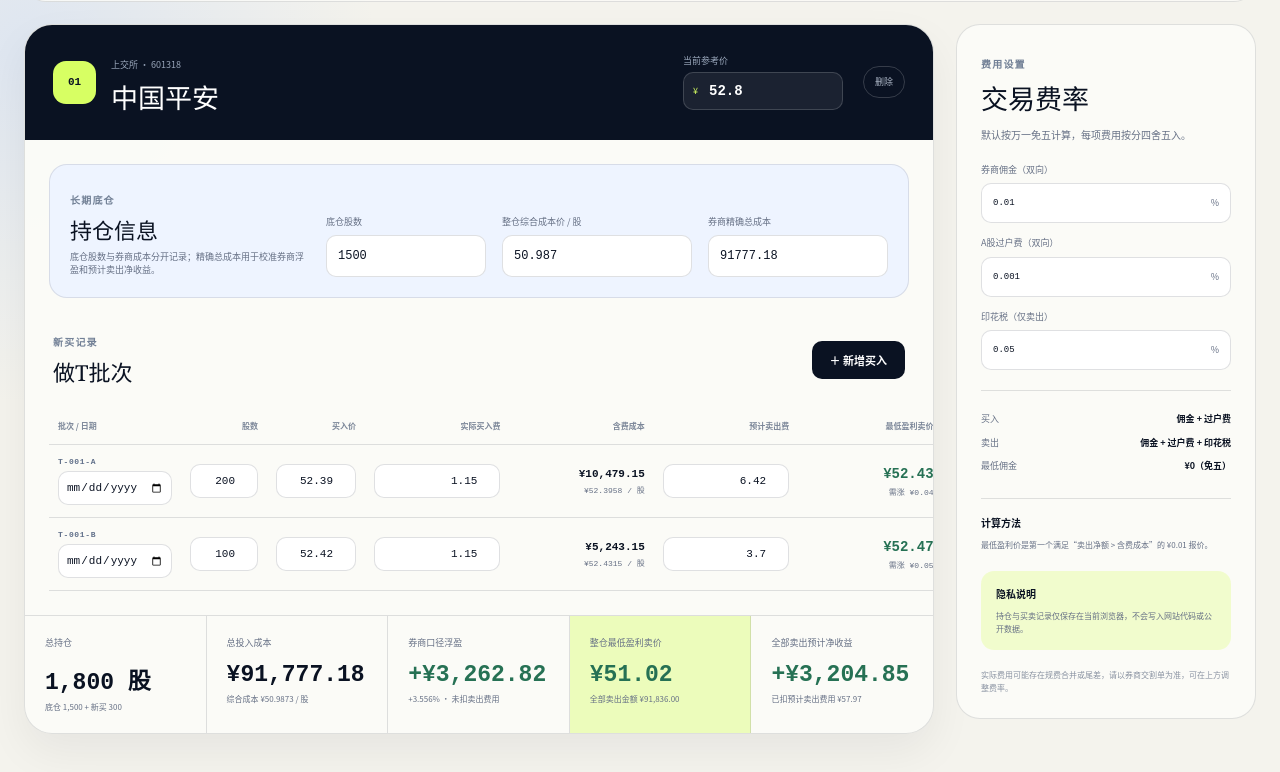
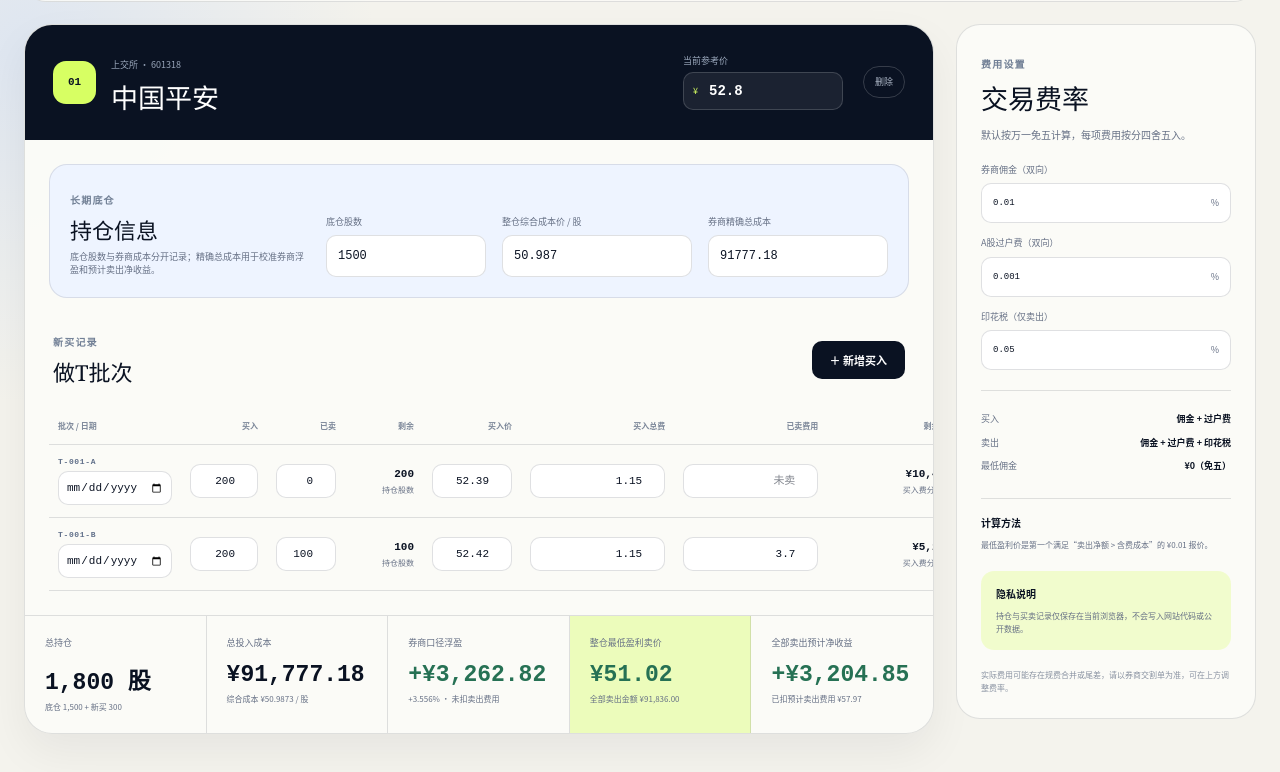
Before and after one commit to ai-stock-cn/private-stock-ledger-web, a Next.js app: page / in a window 1280 px wide. Shown: the part 590-1362 px from the top of the page. Built offline with nearby package versions, Linux system fonts and the light colour scheme.

Commit message:
Track sold shares in T lots

```diff
--- a/app/PortfolioCalculator.tsx
+++ b/app/PortfolioCalculator.tsx
@@ -4,6 +4,7 @@ import { useEffect, useMemo, useState } from "react";
 import {
   calculateBuyTransaction,
   calculateProfitAtPrice,
+  calculateRemainingLotCost,
   findMinimumProfitableSale,
   findMinimumProfitableSaleWithFixedFee,
   roundMoney,
@@ -23,8 +24,10 @@ type BuyLot = {
   batchId?: string;
   date: string;
   shares: number | null;
+  soldShares?: number | null;
   price: number | null;
   actualBuyFee?: number | null;
+  actualSoldFee?: number | null;
   expectedSellFee?: number | null;
 };
 
@@ -43,7 +46,7 @@ type FeeForm = {
 };
 
 type SavedPortfolio = {
-  version: 4;
+  version: 5;
   holdings: Holding[];
   fees: FeeForm;
 };
@@ -93,6 +96,7 @@ const DEFAULT_HOLDINGS: Holding[] = [
         batchId: "T-001-A",
         date: "",
         shares: 200,
+        soldShares: 0,
         price: 52.39,
         actualBuyFee: 1.15,
         expectedSellFee: 6.42,
@@ -101,16 +105,18 @@ const DEFAULT_HOLDINGS: Holding[] = [
         id: "lot-t-001-b",
         batchId: "T-001-B",
         date: "",
-        shares: 100,
+        shares: 200,
+        soldShares: 100,
         price: 52.42,
         actualBuyFee: 1.15,
-        expectedSellFee: 3.7,
+        actualSoldFee: 3.7,
+        expectedSellFee: null,
       },
     ],
   },
 ];
-const STORAGE_KEY = "private-stock-portfolio-v4";
-const PREVIOUS_STORAGE_KEYS = ["private-stock-portfolio-v3", "private-stock-portfolio-v2", "private-stock-portfolio-v1"];
+const STORAGE_KEY = "private-stock-portfolio-v5";
+const PREVIOUS_STORAGE_KEYS = ["private-stock-portfolio-v4", "private-stock-portfolio-v3", "private-stock-portfolio-v2", "private-stock-portfolio-v1"];
 const money = new Intl.NumberFormat("zh-CN", { minimumFractionDigits: 2, maximumFractionDigits: 2 });
 const precisePrice = new Intl.NumberFormat("zh-CN", { minimumFractionDigits: 2, maximumFractionDigits: 4 });
 const integer = new Intl.NumberFormat("zh-CN", { maximumFractionDigits: 0 });
@@ -127,7 +133,7 @@ export default function PortfolioCalculator() {
       const value = window.localStorage.getItem(STORAGE_KEY);
       if (value) {
         const saved = JSON.parse(value) as SavedPortfolio;
-        if (saved.version === 4 && Array.isArray(saved.holdings)) {
+        if (saved.version === 5 && Array.isArray(saved.holdings)) {
           setHoldings(saved.holdings);
           setFees(saved.fees ?? DEFAULT_FEES);
         }
@@ -136,8 +142,8 @@ export default function PortfolioCalculator() {
           .map((key) => window.localStorage.getItem(key))
           .find((item): item is string => Boolean(item));
         if (previousValue) {
-          const previous = JSON.parse(previousValue) as Omit<SavedPortfolio, "version"> & { version: 1 | 2 | 3 };
-          if ([1, 2, 3].includes(previous.version) && Array.isArray(previous.holdings)) {
+          const previous = JSON.parse(previousValue) as Omit<SavedPortfolio, "version"> & { version: 1 | 2 | 3 | 4 };
+          if ([1, 2, 3, 4].includes(previous.version) && Array.isArray(previous.holdings)) {
             setHoldings(mergeLedgerData(previous.holdings));
             setFees(previous.fees ?? DEFAULT_FEES);
           }
@@ -152,7 +158,7 @@ export default function PortfolioCalculator() {
 
   useEffect(() => {
     if (!isReady) return;
-    const saved: SavedPortfolio = { version: 4, holdings, fees };
+    const saved: SavedPortfolio = { version: 5, holdings, fees };
     window.localStorage.setItem(STORAGE_KEY, JSON.stringify(saved));
     setSavedAt(new Date().toLocaleTimeString("zh-CN", { hour: "2-digit", minute: "2-digit" }));
   }, [fees, holdings, isReady]);
@@ -193,8 +199,10 @@ export default function PortfolioCalculator() {
         batchId: "",
         date: localDate(),
         shares: null,
+        soldShares: 0,
         price: null,
         actualBuyFee: null,
+        actualSoldFee: null,
         expectedSellFee: null,
       }],
     } : holding));
@@ -258,8 +266,8 @@ export default function PortfolioCalculator() {
             const baseShares = holding.baseShares ?? 0;
             const lotTransactions = holding.lots
               .filter((lot) => (lot.shares ?? 0) > 0 && (lot.price ?? 0) > 0)
-              .map((lot) => ({ lot, buy: calculateLotBuy(lot, rates) }));
-            const newShares = lotTransactions.reduce((sum, item) => sum + item.buy.shares, 0);
+              .map((lot) => ({ lot, position: calculateLotPosition(lot, rates) }));
+            const newShares = lotTransactions.reduce((sum, item) => sum + item.position.remainingShares, 0);
             const totalShares = baseShares + newShares;
             const calculatedTotalCost = roundMoney(totalShares * (holding.baseUnitCost ?? 0));
             const totalCost = (holding.totalCostOverride ?? 0) > 0
@@ -293,29 +301,31 @@ export default function PortfolioCalculator() {
 
                 <div className="lot-heading"><div><span className="eyebrow">新买记录</span><h3>做T批次</h3></div><button type="button" onClick={() => addLot(holding.id)}>＋ 新增买入</button></div>
                 {holding.lots.length === 0 ? <div className="empty-lots">还没有新买记录。新增后自动计算最低盈利卖价。</div> : (
-                  <div className="lot-table-wrap"><table className="lot-table"><thead><tr><th>批次 / 日期</th><th>股数</th><th>买入价</th><th>实际买入费</th><th>含费成本</th><th>预计卖出费</th><th>最低盈利卖价</th><th>最低卖出金额</th><th /></tr></thead><tbody>
+                  <div className="lot-table-wrap"><table className="lot-table"><thead><tr><th>批次 / 日期</th><th>买入</th><th>已卖</th><th>剩余</th><th>买入价</th><th>买入总费</th><th>已卖费用</th><th>剩余含费成本</th><th>剩余预计卖出费</th><th>剩余最低盈利价</th><th /></tr></thead><tbody>
                     {holding.lots.map((lot) => {
                       const valid = (lot.shares ?? 0) > 0 && (lot.price ?? 0) > 0;
-                      const buy = calculateLotBuy(lot, rates);
-                      const minimumSale = valid
+                      const position = calculateLotPosition(lot, rates);
+                      const minimumSale = valid && position.remainingShares > 0
                         ? lot.expectedSellFee != null
                           ? findMinimumProfitableSaleWithFixedFee(
-                              buy.shares,
-                              buy.totalCost,
+                              position.remainingShares,
+                              position.remainingCost,
                               lot.expectedSellFee,
                               rates.priceTick,
                             )
-                          : findMinimumProfitableSale(buy.shares, buy.totalCost, rates)
+                          : findMinimumProfitableSale(position.remainingShares, position.remainingCost, rates)
                         : null;
                       return <tr key={lot.id}>
                         <td><span className="batch-id">{lot.batchId || "未编号"}</span><input aria-label="买入日期" type="date" value={lot.date} onChange={(event) => updateLot(holding.id, lot.id, { date: event.target.value })} /></td>
                         <td><input aria-label="买入股数" type="number" min="0" step="100" value={lot.shares ?? ""} onChange={(event) => updateLot(holding.id, lot.id, { shares: optionalNumber(event.target.value) })} placeholder="300" /></td>
+                        <td><input aria-label="已卖股数" type="number" min="0" max={lot.shares ?? undefined} step="100" value={lot.soldShares ?? 0} onChange={(event) => updateLot(holding.id, lot.id, { soldShares: optionalNumber(event.target.value) })} placeholder="0" /></td>
+                        <td><strong>{integer.format(position.remainingShares)}</strong><small>持仓股数</small></td>
                         <td><input aria-label="买入价格" type="number" min="0" step="0.01" value={lot.price ?? ""} onChange={(event) => updateLot(holding.id, lot.id, { price: optionalNumber(event.target.value) })} placeholder="52.39" /></td>
                         <td><input aria-label="实际买入费用" type="number" min="0" step="0.01" value={lot.actualBuyFee ?? ""} onChange={(event) => updateLot(holding.id, lot.id, { actualBuyFee: optionalNumber(event.target.value) })} placeholder={valid ? money.format(calculateBuyTransaction(lot.shares ?? 0, lot.price ?? 0, rates).totalFees) : "自动"} /></td>
-                        <td>{valid ? <><strong>¥{money.format(buy.totalCost)}</strong><small>¥{precisePrice.format(buy.unitCost)} / 股</small></> : "—"}</td>
+                        <td><input aria-label="已卖费用" type="number" min="0" step="0.01" value={lot.actualSoldFee ?? ""} onChange={(event) => updateLot(holding.id, lot.id, { actualSoldFee: optionalNumber(event.target.value) })} placeholder="未卖" /></td>
+                        <td>{valid ? <><strong>¥{money.format(position.remainingCost)}</strong><small>买入费分摊 ¥{money.format(position.remainingBuyFee)}</small></> : "—"}</td>
                         <td><input aria-label="预计卖出费用" type="number" min="0" step="0.01" value={lot.expectedSellFee ?? ""} onChange={(event) => updateLot(holding.id, lot.id, { expectedSellFee: optionalNumber(event.target.value) })} placeholder="按费率" /></td>
                         <td className="profit-price">{minimumSale ? <><strong>¥{money.format(minimumSale.minimumProfitPrice)}</strong><small>需涨 ¥{money.format(minimumSale.minimumProfitPrice - (lot.price ?? 0))}</small></> : "—"}</td>
-                        <td>{minimumSale ? <><strong>¥{money.format(minimumSale.grossAmount)}</strong><small>卖出费 ¥{money.format(minimumSale.totalFees)}</small></> : "—"}</td>
                         <td><button className="delete-lot" type="button" onClick={() => removeLot(holding.id, lot.id)}>×</button></td>
                       </tr>;
                     })}
@@ -367,6 +377,17 @@ function calculateLotBuy(lot: BuyLot, rates: AShareFeeRates) {
   };
 }
 
+function calculateLotPosition(lot: BuyLot, rates: AShareFeeRates) {
+  const buy = calculateLotBuy(lot, rates);
+  const remaining = calculateRemainingLotCost(
+    buy.shares,
+    buy.price,
+    buy.totalFees,
+    lot.soldShares ?? 0,
+  );
+  return { ...buy, ...remaining };
+}
+
 function mergeLedgerData(holdings: Holding[]): Holding[] {
   const importedHolding = DEFAULT_HOLDINGS[0];
   const existing = holdings.find((holding) => holding.symbol === importedHolding.symbol);
@@ -374,21 +395,30 @@ function mergeLedgerData(holdings: Holding[]): Holding[] {
 
   const mergedLots = existing.lots.map((lot) => {
     const importedLot = importedHolding.lots.find(
-      (candidate) => candidate.shares === lot.shares && candidate.price === lot.price,
+      (candidate) => candidate.id === lot.id
+        || candidate.batchId === lot.batchId
+        || (candidate.shares === lot.shares && candidate.price === lot.price),
     );
     return importedLot
       ? {
           ...lot,
+          shares: importedLot.shares,
+          soldShares: lot.soldShares ?? importedLot.soldShares,
           batchId: lot.batchId || importedLot.batchId,
           actualBuyFee: lot.actualBuyFee ?? importedLot.actualBuyFee,
-          expectedSellFee: lot.expectedSellFee ?? importedLot.expectedSellFee,
+          actualSoldFee: lot.actualSoldFee ?? importedLot.actualSoldFee,
+          expectedSellFee: importedLot.actualSoldFee != null
+            ? importedLot.expectedSellFee
+            : lot.expectedSellFee ?? importedLot.expectedSellFee,
         }
       : lot;
   });
 
   for (const importedLot of importedHolding.lots) {
     const alreadyPresent = mergedLots.some(
-      (lot) => lot.shares === importedLot.shares && lot.price === importedLot.price,
+      (lot) => lot.id === importedLot.id
+        || lot.batchId === importedLot.batchId
+        || (lot.shares === importedLot.shares && lot.price === importedLot.price),
     );
     if (!alreadyPresent) mergedLots.push(importedLot);
   }
--- a/app/globals.css
+++ b/app/globals.css
@@ -194,13 +194,14 @@ button { color: inherit; }
 .lot-heading button { min-height: 38px; border-radius: 10px; }
 .empty-lots { margin: 0 24px 24px; padding: 24px; border: 1px dashed rgba(10,18,34,.18); border-radius: 16px; color: var(--muted); font-size: 11px; text-align: center; }
 .lot-table-wrap { overflow-x: auto; padding: 0 24px 24px; }
-.lot-table { width: 100%; min-width: 1080px; border-collapse: collapse; table-layout: fixed; }
+.lot-table { width: 100%; min-width: 1280px; border-collapse: collapse; table-layout: fixed; }
 .lot-table th, .lot-table td { padding: 12px 9px; border-bottom: 1px solid var(--line); text-align: right; vertical-align: middle; }
 .lot-table th { color: #7c8799; font-size: 8px; font-weight: 600; }
 .lot-table td { font: 11px ui-monospace, monospace; }
 .lot-table th:first-child, .lot-table td:first-child { width: 132px; text-align: left; }
 .lot-table th:nth-child(2), .lot-table td:nth-child(2) { width: 86px; }
-.lot-table th:nth-child(3), .lot-table td:nth-child(3) { width: 98px; }
+.lot-table th:nth-child(3), .lot-table td:nth-child(3), .lot-table th:nth-child(4), .lot-table td:nth-child(4) { width: 78px; }
+.lot-table th:nth-child(5), .lot-table td:nth-child(5) { width: 98px; }
 .lot-table th:last-child, .lot-table td:last-child { width: 42px; }
 .lot-table input { height: 34px; padding: 0 7px; text-align: right; }
 .lot-table input[type="date"] { text-align: left; }
--- a/lib/trading-costs.d.ts
+++ b/lib/trading-costs.d.ts
@@ -26,6 +26,18 @@ export type SellTransaction = {
   netProceeds: number;
 };
 
+export type RemainingLotCost = {
+  boughtShares: number;
+  soldShares: number;
+  remainingShares: number;
+  buyFeePerShare: number;
+  soldBuyFee: number;
+  remainingBuyFee: number;
+  remainingGrossAmount: number;
+  remainingCost: number;
+  remainingUnitCost: number;
+};
+
 export type MinimumProfitableSale = {
   breakEvenPrice: number;
   minimumProfitPrice: number;
@@ -38,6 +50,7 @@ export type MinimumProfitableSale = {
 export const DEFAULT_A_SHARE_FEE_RATES: Readonly<AShareFeeRates>;
 export function roundMoney(value: number): number;
 export function calculateBuyTransaction(shares: number, price: number, rates?: AShareFeeRates): BuyTransaction;
+export function calculateRemainingLotCost(shares: number, price: number, totalBuyFee: number, soldShares?: number): RemainingLotCost;
 export function calculateSellTransaction(shares: number, price: number, rates?: AShareFeeRates): SellTransaction;
 export function findMinimumProfitableSale(shares: number, totalCost: number, rates?: AShareFeeRates): MinimumProfitableSale | null;
 export function findMinimumProfitableSaleWithFixedFee(shares: number, totalCost: number, fixedSellFee: number, priceTick?: number): MinimumProfitableSale | null;
```
Also changed, not shown: lib/trading-costs.js, 1 other file (tests, documents, lock files or other folders).
